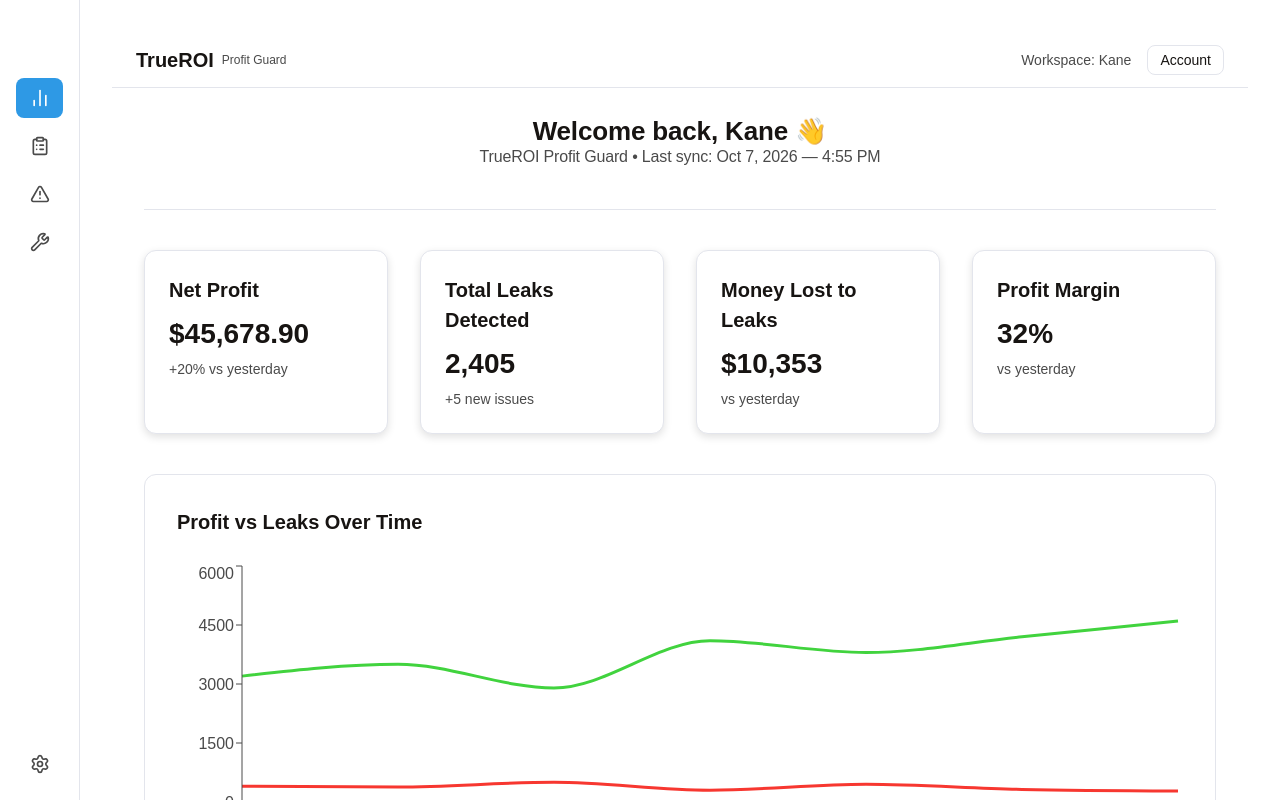
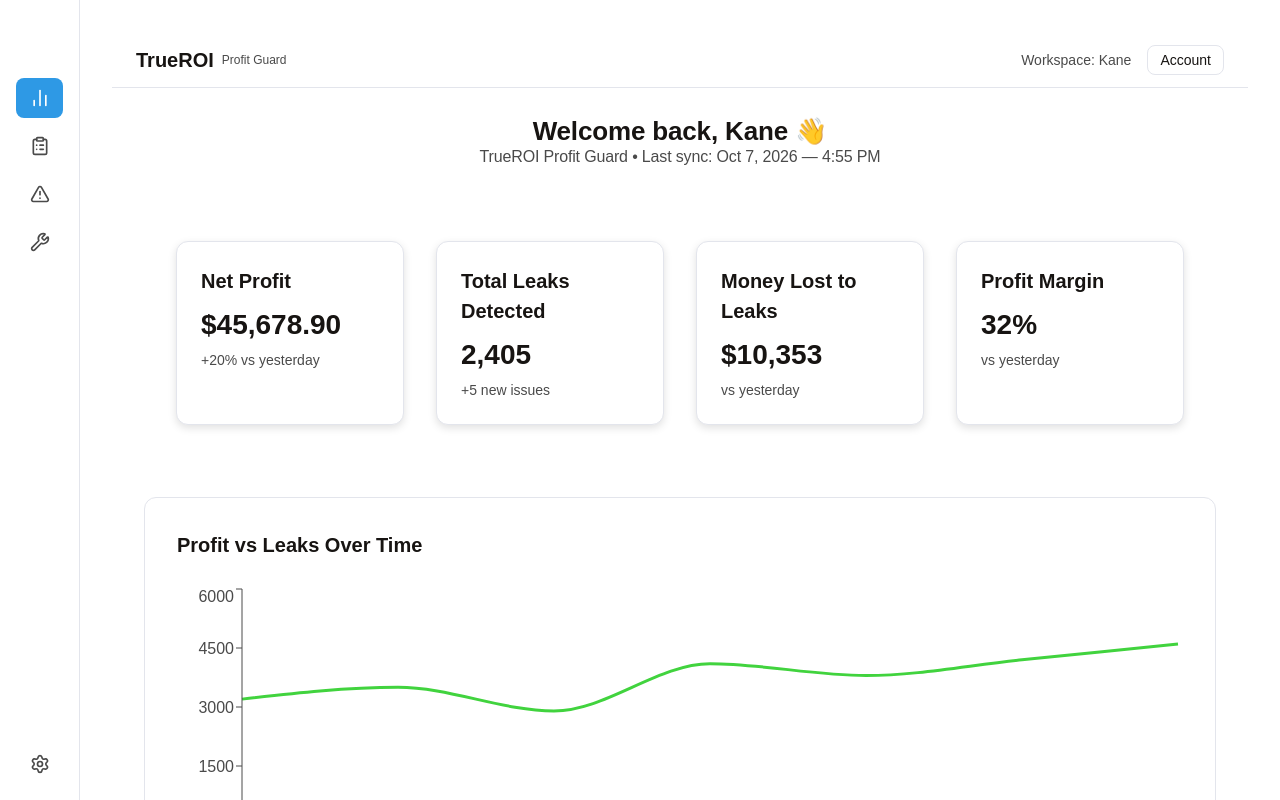
Before and after one commit to TrueROI/trueroi-frontend, a Next.js app: page /dashboard in a window 1280 px wide. Shown: the top 800 px of the page. Built offline with nearby package versions, Linux system fonts and the light colour scheme.

Commit message:
Final Gradient Fix

```diff
--- a/app/dashboard/page.tsx
+++ b/app/dashboard/page.tsx
@@ -1,6 +1,7 @@
 "use client";
 
 import Greeting from "../../components/Greeting";
+import TopGradientBand from "../../components/TopGradientBand";
 import dynamic from "next/dynamic";
 
 // Load chart client-side only
@@ -10,7 +11,7 @@ const ProfitLeakChart = dynamic(
 );
 
 // -----------------------------
-// TYPES (must be above components)
+// TYPES
 // -----------------------------
 interface DashboardCardProps {
   title: string;
@@ -46,21 +47,7 @@ export default function DashboardPage() {
   return (
     <div className="space-y-10" style={{ fontFamily: "var(--font-body)" }}>
 
-      {/* ⭐ TOP GRADIENT SECTION */}
-      <div
-        style={{
-          background: `
-            linear-gradient(
-              to bottom,
-              rgba(255,255,255,1) 0%,
-              rgba(247,247,247,1) 40%,
-              var(--tr-bg) 100%
-            )
-          `,
-          paddingBottom: "40px",
-          borderBottom: "1px solid var(--tr-border)",
-        }}
-      >
+      {/* Greeting */}
       <div className="text-center">
         <Greeting
           merchantName="Kane"
@@ -68,15 +55,16 @@ export default function DashboardPage() {
           lastSync="Oct 7, 2026 — 4:55 PM"
         />
       </div>
-      </div>
 
-      {/* KPI Cards */}
+      {/* ⭐ Gradient band under greeting, behind KPI cards */}
+      <TopGradientBand>
         <div className="grid grid-cols-1 md:grid-cols-2 lg:grid-cols-4 gap-8">
           <DashboardCard title="Net Profit" value="$45,678.90" sub="+20% vs yesterday" />
           <DashboardCard title="Total Leaks Detected" value="2,405" sub="+5 new issues" />
           <DashboardCard title="Money Lost to Leaks" value="$10,353" sub="vs yesterday" />
           <DashboardCard title="Profit Margin" value="32%" sub="vs yesterday" />
         </div>
+      </TopGradientBand>
 
       {/* Chart Section */}
       <div
--- /dev/null
+++ b/components/TopGradientBand.tsx
@@ -0,0 +1,22 @@
+"use client";
+
+export default function TopGradientBand({ children }: { children: React.ReactNode }) {
+  return (
+    <div
+      style={{
+        background: `
+          linear-gradient(
+            to bottom,
+            rgba(255,255,255,1) 0%,
+            rgba(247,247,247,1) 40%,
+            var(--tr-bg) 100%
+          )
+        `,
+        padding: "32px",
+        borderRadius: "16px",
+      }}
+    >
+      {children}
+    </div>
+  );
+}
```
Lines whose indentation alone changed are shown as unchanged.
